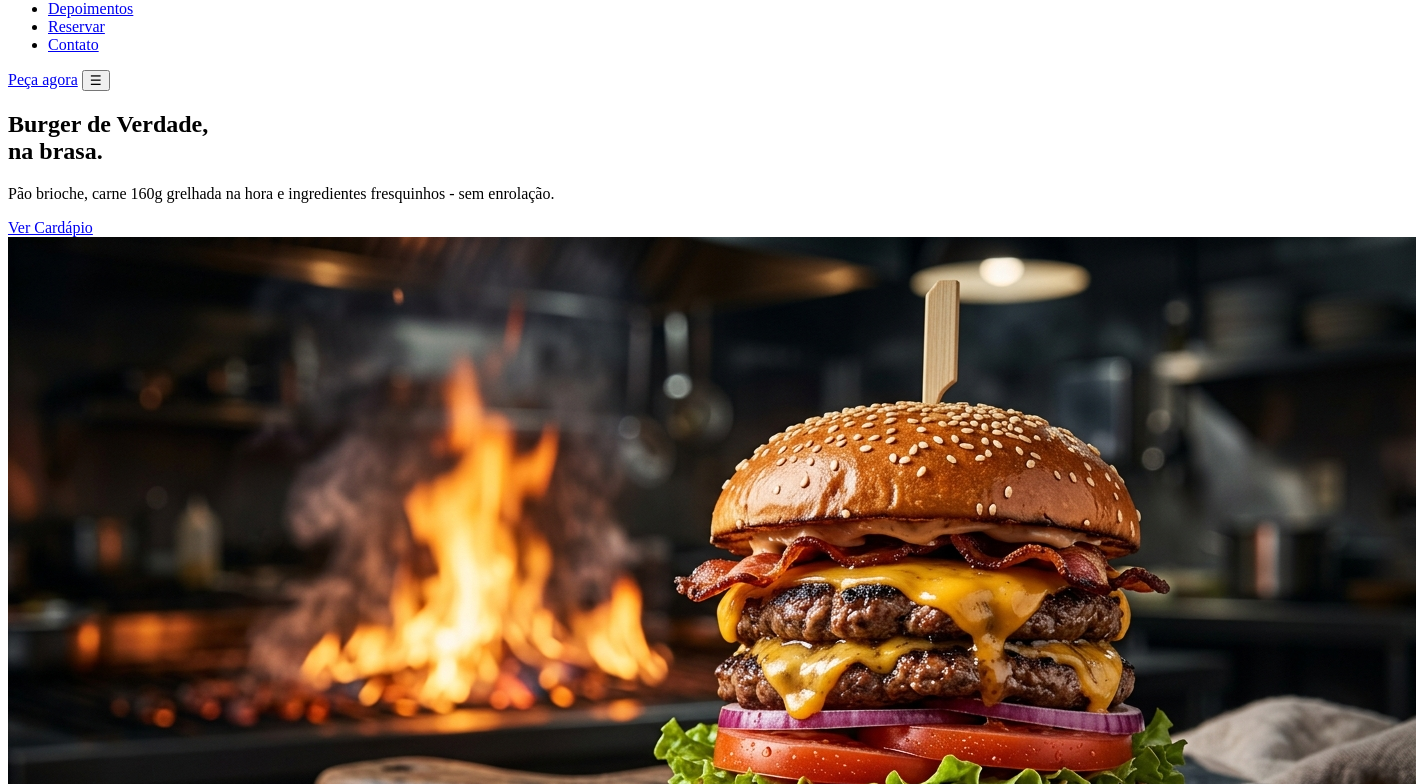
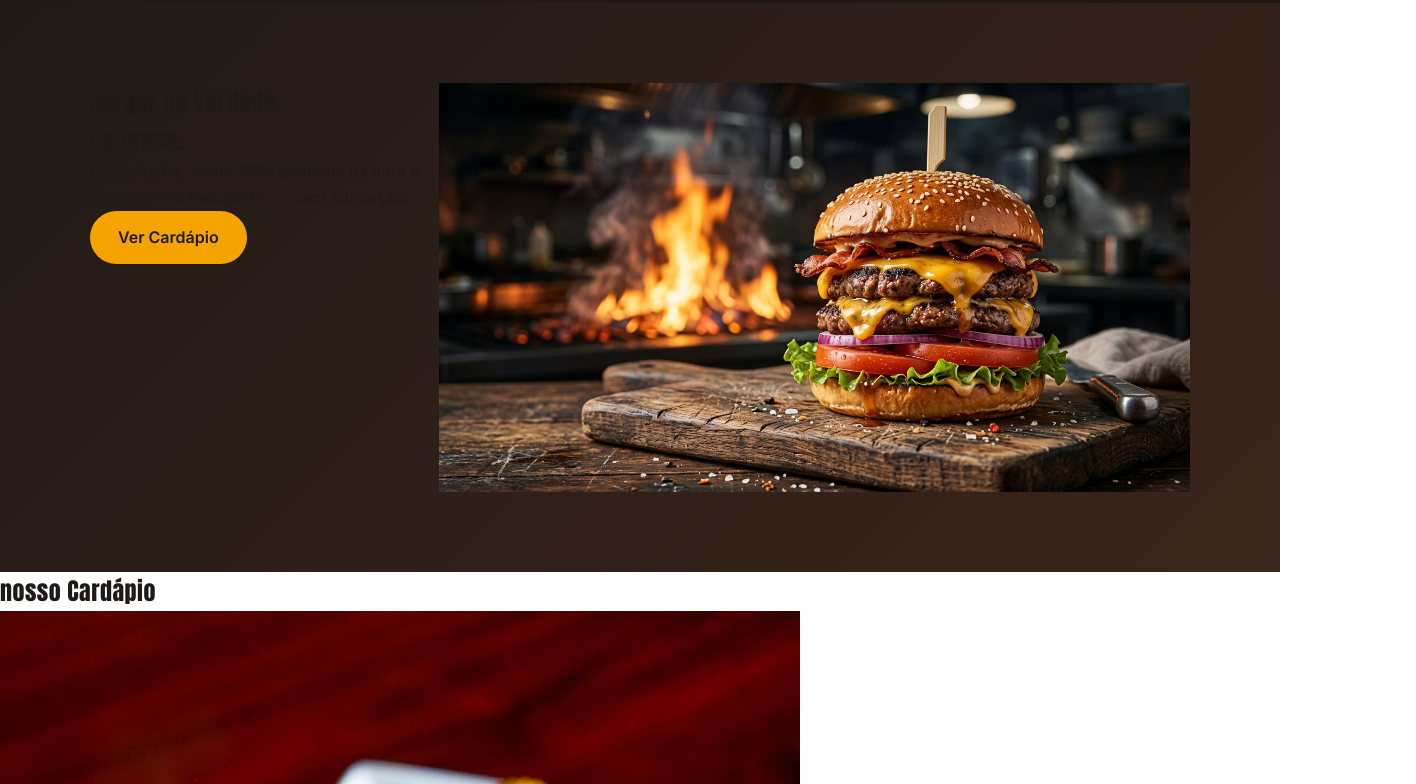
Before and after one commit to santomoklucas-hue/Chamaburguer, a plain HTML site: page Chama Burguer/index.html in a window 1280 px wide. Shown: the part 79-863 px from the top of the page, 1416 px wide, since content can reach past the window. Drawn offline with Linux system fonts and the light colour scheme.

Commit message:
subindo com novas no css

```diff
--- a/Chama Burguer/index.html
+++ b/Chama Burguer/index.html
@@ -5,6 +5,8 @@
    <meta charset="UTF-8">
    <meta name="viewport" content="width=device-width, initial-scale=1.0">
    <title>ChamaBurger</title>
+   <link rel="stylesheet" href="style.css">
+   <link rel="stylesheet" href="https://cdnjs.cloudflare.com/ajax/libs/font-awesome/6.5.2/css/all.min.css">
 </head>
                      <!--Abaixo temos a linha de codigo do cabeçario-->
 <body>
@@ -165,19 +167,36 @@
          </form>
           <div class="reserva-confirmacao" id="reservaconfirmacao"> </div>
          </section>
-                                  <!--- Barra do final abaixo-->
 
+                           <!--- Barra do final abaixo-->
 
            <section class=bateu-fome id=bateufome>
-            <h1>BATEU A FOME?</h1>
-            <p>peça o delivery ou venha comer no salão - abrimos todos os <br> dias, das 18 á meia-noite</p>
-            <a target="_blank" href="https://www.whatsapp.com/contact?lang=pt">Nósso Numero de Wathsapp</a>
+            <h2>BATEU A FOME?</h2>
+            <p>peça o delivery ou venha comer no salão - abrimos todos os dias, das 18 á meia-noite</p>
+            <a target="_blank" href="https://www.whatsapp.com/contact?lang=pt" class="botao botao-destaque">Peça pelo WhatsApp</a>
+           </section>
+         </main>
 
-           </section>
+         <footer class="rodape-site" id="contato">
+            <div class="rodape-info">
+               <p>&copy; 2026 Chama Burguer - Rua das Brasas, 123, São caetano do Sul</p>
+               <p class="rodape-horario">todos os dias, das 18 á meia noite</p>
+            </div>
 
+            <ul class="rodape-links">
+            <li><a href="#" aria-label="Instagram"><i class="fa-brands fa-instagram"></i><span>Instagram</span></a></li>
+            <li><a href="#" aria-label="Facebook"><i class="fa-brands fa-facebook"></i><span>Facebook</span></a></li>
+            <li><a href="#" aria-label="WhatsApp"><i class="fa-brands fa-whatsapp"></i><span>WhatsApp</span></a></li>
+            <li><a href="#" aria-label="TikTok"><i class="fa-brands fa-tiktok"></i><span>TikTok</span></a></li>
+            <li><a href="#" aria-label="Ver no mapa"><i class="fa-solid fa-location-dot"></i><span>Ver no mapa</span></a></li>
+             </ul>
+         </footer>
+         <div class="carrinho-resumo" id="carinhoResumo">
+         <span class="carrinho-incone">🛒</span>
+         <span class="carrinhoContador">0</span> itens . <span id="carrinhoTotal">R$ 0,00</span>
 
-</main>
+         </div>
 
-</body>
+       </body>
 
 </html>
--- a/Chama Burguer/style.css
+++ b/Chama Burguer/style.css
@@ -0,0 +1,132 @@
+@import url('https://fonts.googleapis.com/css2?family=Anton&family=Inter:ital,opsz,wght@0,14..32,100..900;1,14..32,100..900&display=swap');
+
+
+:root {
+  --color-primary: #e63946;
+  --color-primary-dark: #c1272d;
+  --color-accent: #f4a300;
+  --color-dark: #201a17;
+  --color-light: #fff7ed;
+  --color-gray: #6b7280;
+  --radius: 14px;
+  --font-titulo: "Anton", impact, sans-serif;
+  --font-base: "inter", Roboto, Helvetica, Arial, sans-serif;
+}
+
+  * {
+    margin: 0;
+    padding: 0;
+    box-sizing: border-box;
+
+}
+
+  body {
+    font-family: var(--font-base);
+    color: var(--color-dark);
+    line-height: 1.6;
+}
+
+  h1, h2, h3 {
+  font-family: var(--font-titulo);
+  font-weight:400;
+  letter-spacing: 0.5px;
+}
+
+  a {
+  text-decoration: none;
+  color: inherit;
+}
+
+  ul {
+  list-style:none;
+}
+
+  img{
+  max-width: 100%;
+  display: block;
+}
+
+ .botao {
+  display: inline-block;
+  border: 2px solid #201a17;
+
+  padding: 14px 28px;
+  border: none;
+  border-radius: 999px;
+  font-family: var(--font-base);
+  font-weight: 600;
+  text-align: center;
+  cursor: pointer;
+  transition: transform 0.2s, box-shadow 0.2s;
+
+}
+
+  .botao:hover {
+  transform: translatey(-2px);
+}
+
+  .botao-nav {
+  background-color: var(--color-primary);
+  color: #fff;
+  padding: 10px 22px;
+}
+
+  .cabecalho-site {
+  background: var(--color-dark);
+  top: 0;
+  z-index: 10;
+  position: sticky;
+}
+
+ .barra-navegacao {
+  max-width: 1100px;
+  margin: 0 auto;
+  display: flex;
+  align-items:center;
+  justify-content: space-between;
+  padding:18px 24px;
+ }
+
+ .logo {
+  font-family:var(--font-titulo) ;
+  font-size: 1.4rem;
+  color: #fff;
+  letter-spacing: 1px;
+ }
+
+ .menu-links {
+ display: flex;
+ gap: 32px;
+}
+
+.menu-links a {
+  color: #e8d9cd;
+  font-weight: 500;
+}
+
+.menu-links a:hover {
+  color: #fff
+}
+
+.botao-primario {
+  background: var(--color-accent);
+  color: var(--color-dark);
+}
+
+.botao-primario:hover {
+  box-shadow: 0  8px 20px rgba(244, 163, 0, 0.4);
+}
+
+.destaque {
+  background: linear-gradient(135deg, var(--color-dark),#3a241a);
+  width: 100%;
+  padding: 80px 24px;
+
+}
+
+ .destaque-conteudoinformativo {
+  max-width: 1100px;
+  margin: 0 auto;
+  display: flex;
+
+ }
```
